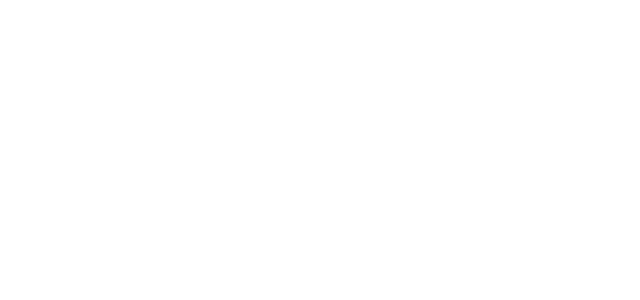
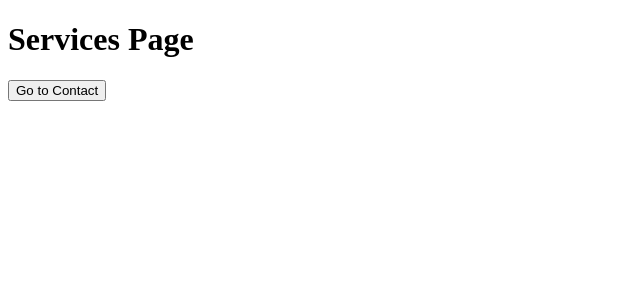
Before and after one commit to sabarinath-as/demo_project, a React (Vite) app in the folder demo_project/: page /service in a window 1280 px wide. Shown: the top 300 px of the page, without its empty margins (0-640 px from the left). Built offline with nearby package versions, Linux system fonts and the light colour scheme.

Commit message:
components were renamed

```diff
--- a/demo_project/src/App.jsx
+++ b/demo_project/src/App.jsx
@@ -1,16 +1,16 @@
 import { BrowserRouter, Route, Routes } from "react-router-dom";
-import home from "./components/home";
-import contact from "./components/contact";
-import service from "./components/service";
-import about from "./components/about";
+import Home from "./components/home";
+import About from "./components/about";
+import Contact from "./components/contact";
+import Services from "./components/Services";
 function App() {
   return (
     <BrowserRouter>
       <Routes>
-        <Route path="/" element={<home />} />
-        <Route path="/about" element={<about />} />
-        <Route path="/contact" element={<contact />} />
-        <Route path="/service" element={<service />} />
+        <Route path="/" element={<Home />} />
+        <Route path="/about" element={<About />} />
+        <Route path="/contact" element={<Contact />} />
+        <Route path="/service" element={<Services />} />
       </Routes>
     </BrowserRouter>
   );
--- a/demo_project/src/components/service.jsx
+++ b/demo_project/src/components/Services.jsx
@@ -1,4 +1,5 @@
 import { useNavigate } from "react-router-dom";
+import React from "react";
 
 function Services() {
   const navigate = useNavigate();
--- a/demo_project/src/components/about.jsx
+++ b/demo_project/src/components/about.jsx
@@ -1,5 +1,5 @@
 import { useNavigate } from "react-router-dom";
-
+import React from "react";
 function About() {
   const navigate = useNavigate();
 
--- a/demo_project/src/components/contact.jsx
+++ b/demo_project/src/components/contact.jsx
@@ -1,5 +1,5 @@
 import { useNavigate } from "react-router-dom";
-
+import React from "react";
 function Contact() {
   const navigate = useNavigate();
 
--- a/demo_project/src/components/home.jsx
+++ b/demo_project/src/components/home.jsx
@@ -1,5 +1,5 @@
 import { useNavigate } from "react-router-dom";
-
+import React from "react";
 function Home() {
   const navigate = useNavigate();
 
```
